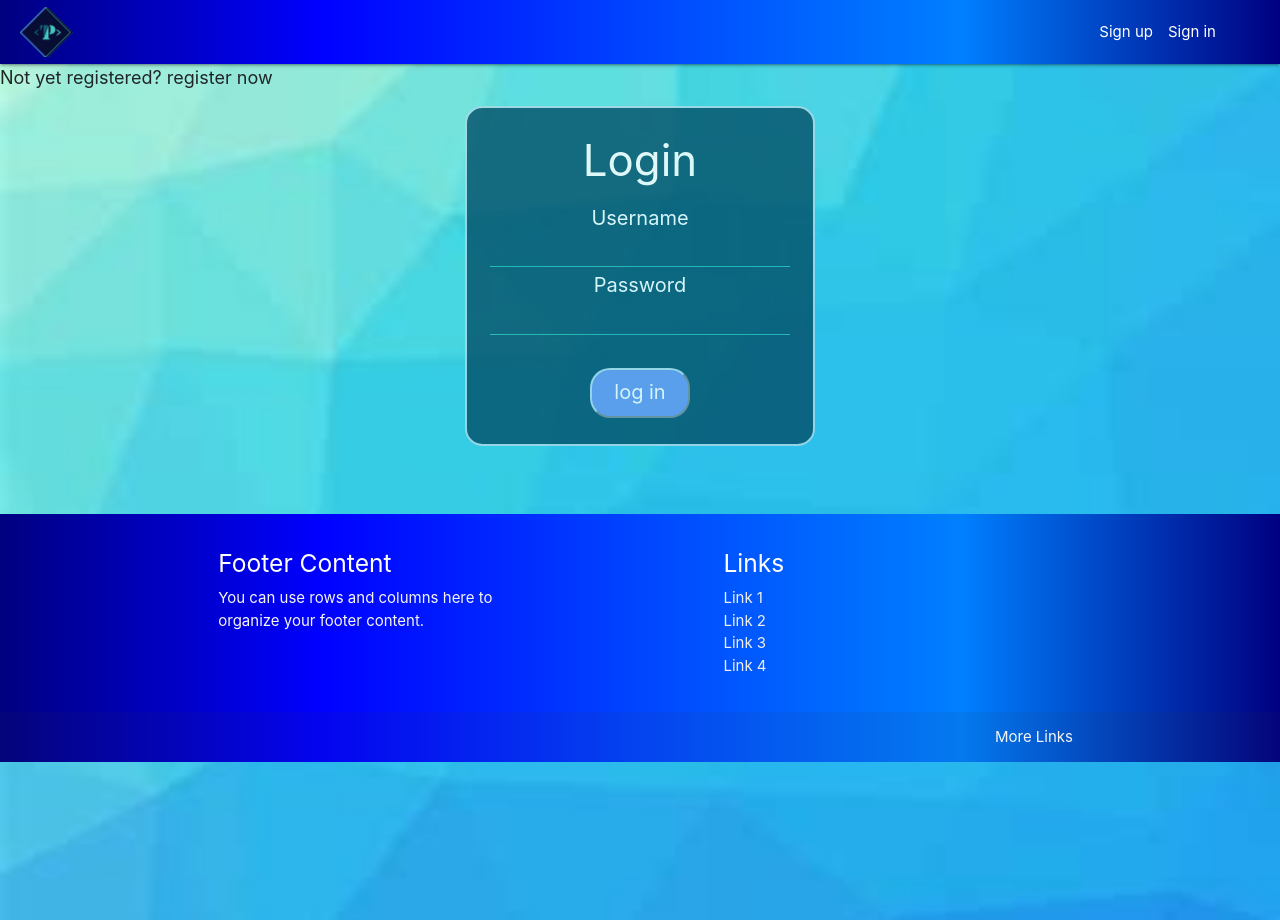
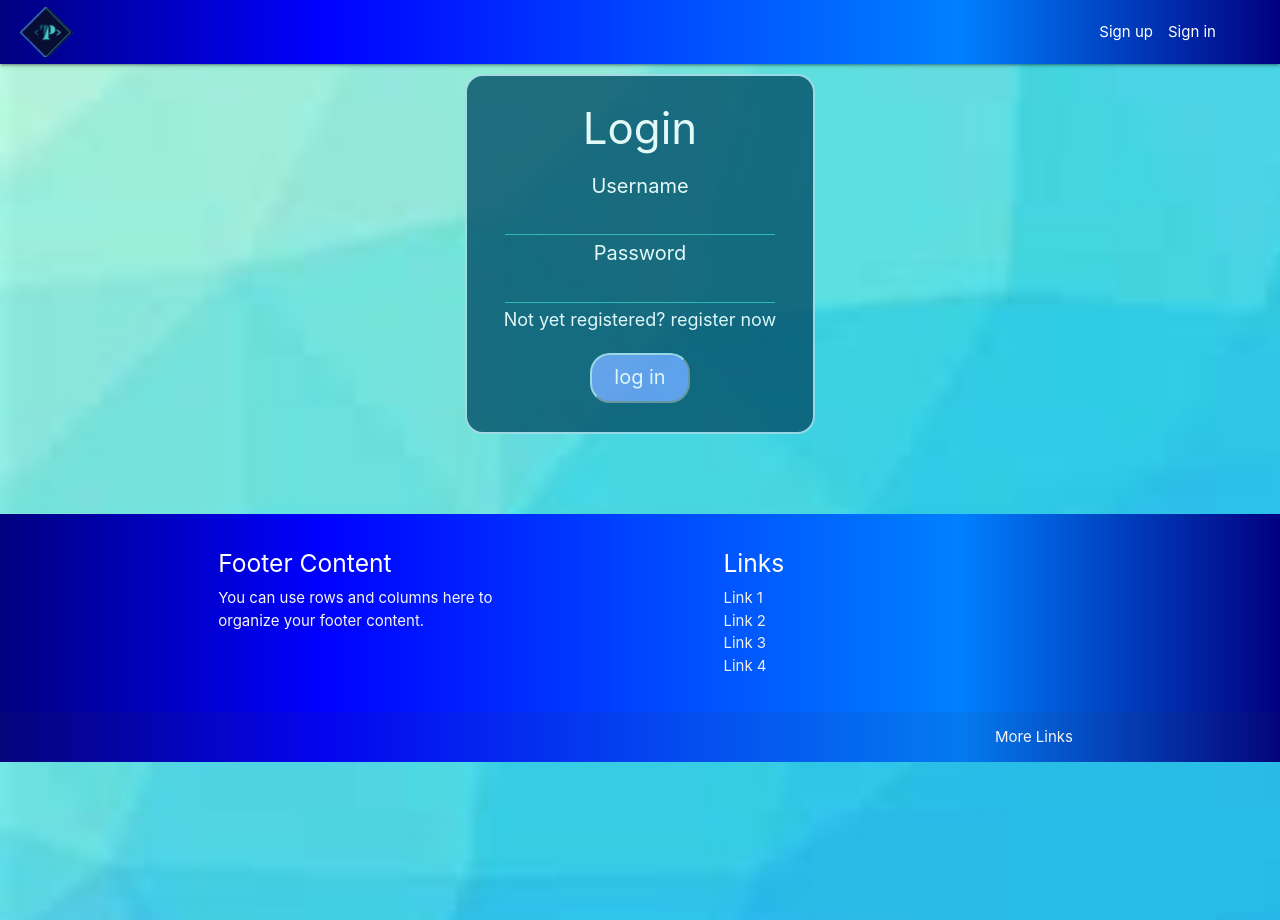
Before and after one commit to vahmelk/MecHayq, a PHP site: the page made by view/content/login.php in a window 1280 px wide. Run offline with PHP 8.4, Linux system fonts and the light colour scheme; the template is opened without the code that fills it, so the values that code supplies are empty.

Commit message:
back 03.05

```diff
--- a/controller/home.php
+++ b/controller/home.php
@@ -5,6 +5,8 @@ class home extends model{
     function __construct(){
       // echo isset($_COOKIE["u_id"]);
       if(!isset($_COOKIE["u_id"])){
+        header("LOCATION: ".$ROOT."login");
+      }elseif($_COOKIE["u_id"] == ""){
         header("LOCATION: ".$ROOT."login");
       }
     }
--- a/public/css/style.css
+++ b/public/css/style.css
@@ -1,7 +1,7 @@
 body{
    height: 100%;
    background-image:url("../images/section.jpg");
-   background-size: 2000px;
+   background-size: 3000px;
    background-repeat: no-repeat;
 
 }
@@ -130,17 +130,23 @@ footer{
    position: absolute;
    display: inline-block !important;
 }
+#slide-out{
+      background-image:url("../images/section.jpg");
+      background-repeat: no-repeat;
+      background-size: cover;
 
+}
 .pages{
-   color: grey;
+   color: white;
    padding-left:15px;
 }
 .pages:hover{
-   background-color: darkgray;
+   background-color: #0080ff;
+   cursor: pointer;
 }
 .pagesn{
    margin-top: 100px;
-      background-color:rgb(3, 79, 104);
+
 
 }
 .pagesbig{
@@ -168,6 +174,7 @@ footer{
 
 }
     @media only screen and (max-width : 995px) {
+
          .logotp{
          margin-top: 2px !important;
          margin: 0 auto;
@@ -185,6 +192,7 @@ footer{
          display: inline-block;
          width: 90%;
       }
+
     }
       @media only screen and (min-height: 1000px) {
         footer{
@@ -192,6 +200,12 @@ footer{
           bottom: 0;
           width: 100%;
         }
+          .login_form{
+          margin-top:150px !important;
+       }
+       .form_regist{
+          margin-top:60px !important;
+       }
 
       }
       .mth , .logic , .mem , .att{
@@ -234,8 +248,8 @@ footer{
       text-align: center;
       margin: 0 auto;
       width:100%;
-      max-width:340px;
-      height:570px;
+      max-width:300px;
+      height:620px;
       margin-top:5px;
       margin-bottom:20px;
       border:2px solid lightblue;
@@ -251,7 +265,7 @@ input{
    color:white;
   height:20px !important;
   text-align: center;
-  width:300px !important;
+  width:270px !important;
   line-height:normal !important;
   margin: 0 !important;
   border-bottom:1px solid lightseagreen !important;
@@ -280,10 +294,11 @@ label{
 }
 .checking{
    font-size:18px;
+   color:white;
 }
 /* login */
 .login_sec{
-   height:450px;
+   height:440px;
 }
 .login_form{
    background-color:rgb(3, 79, 104);
@@ -291,7 +306,8 @@ label{
    margin: 0 auto;
    width:100%;
    max-width:350px;
-   height:340px;
+   height: 100%;
+   max-height:360px;
    margin-top:10px;
    margin-bottom:20px;
    border:2px solid lightblue;
@@ -306,7 +322,7 @@ label{
 #login_button{
    background:#6495ED ;
    color: white;
-   margin-top:30px;
+   margin-top:5px;
    border-radius: 20px;
    border-color: lightblue;
    height: 50px;
--- a/view/content/login.php
+++ b/view/content/login.php
@@ -1,5 +1,5 @@
 <section class="login_sec">
-    <p class="checking">Not yet registered? <span id="regster">register now</span></p>
+
     <form action="" class="login_form">
         <h3 id="login_title" >Login</h3>
         <div>
@@ -12,6 +12,7 @@
             <input type="password" id="password" title="The string must contain at least 1 lowercase,uppercase alphabetical and  numeric character, must be eight characters or longer" >
         </div>
        <div>
+           <p class="checking">Not yet registered? <span id="regster">register now</span></p>
             <button id="login_button">log in</button>
         </div>
 
--- a/view/content/registration.php
+++ b/view/content/registration.php
@@ -1,6 +1,6 @@
 
     <section >
-      <p class="checking">Already have an account?<span id="log">log in</span ></p>
+
 
 
            <form action="" class="form_regist">
@@ -37,7 +37,7 @@
                 <input type="radio" name="gender" class="radio " value="Female"  id="female">
                 </div>
 
-
+               <p class="checking">Already have an account?<span id="log">log in</span ></p>
                 <button id="regist_button">submit</button>
             </form>
 
```
